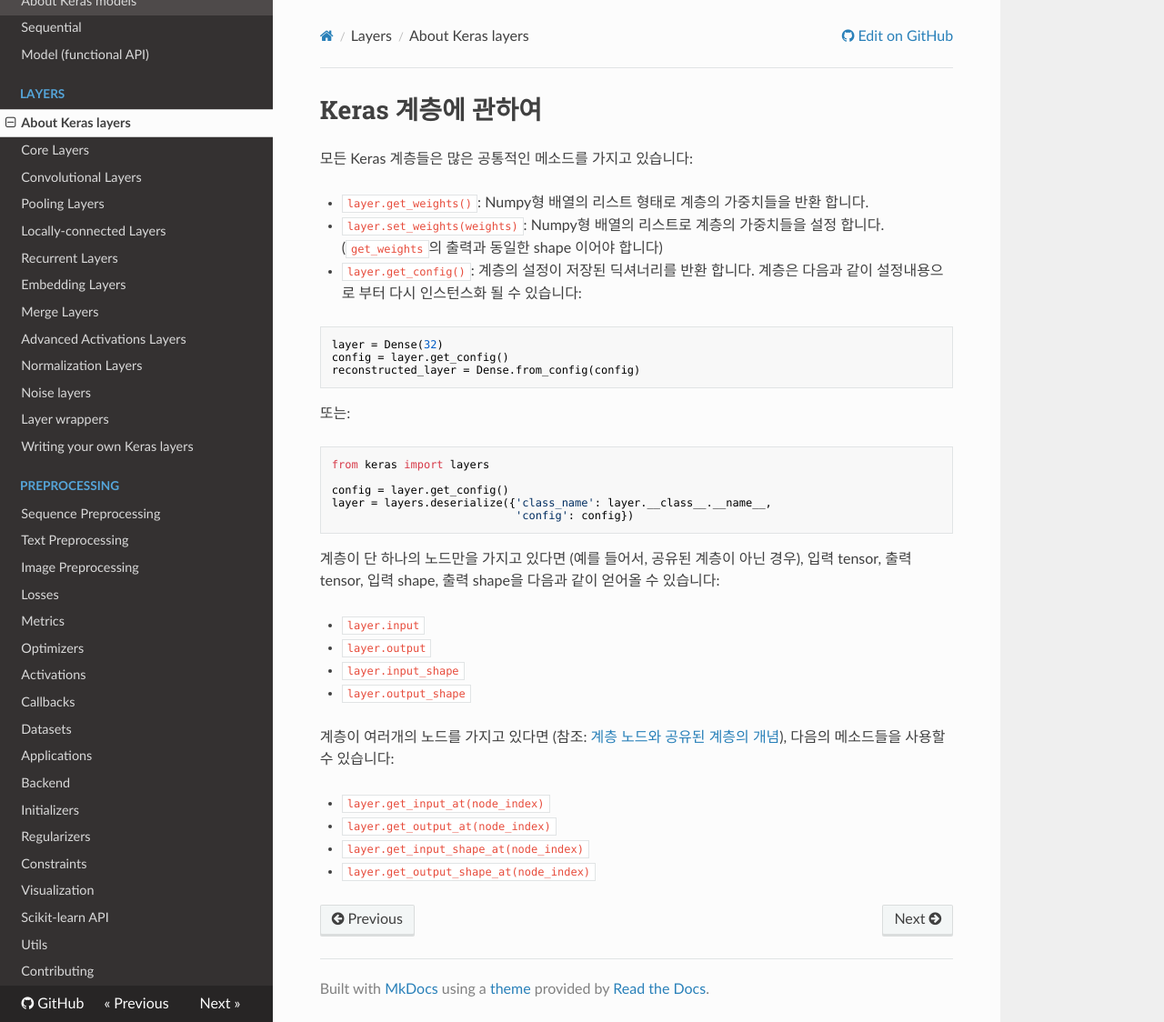
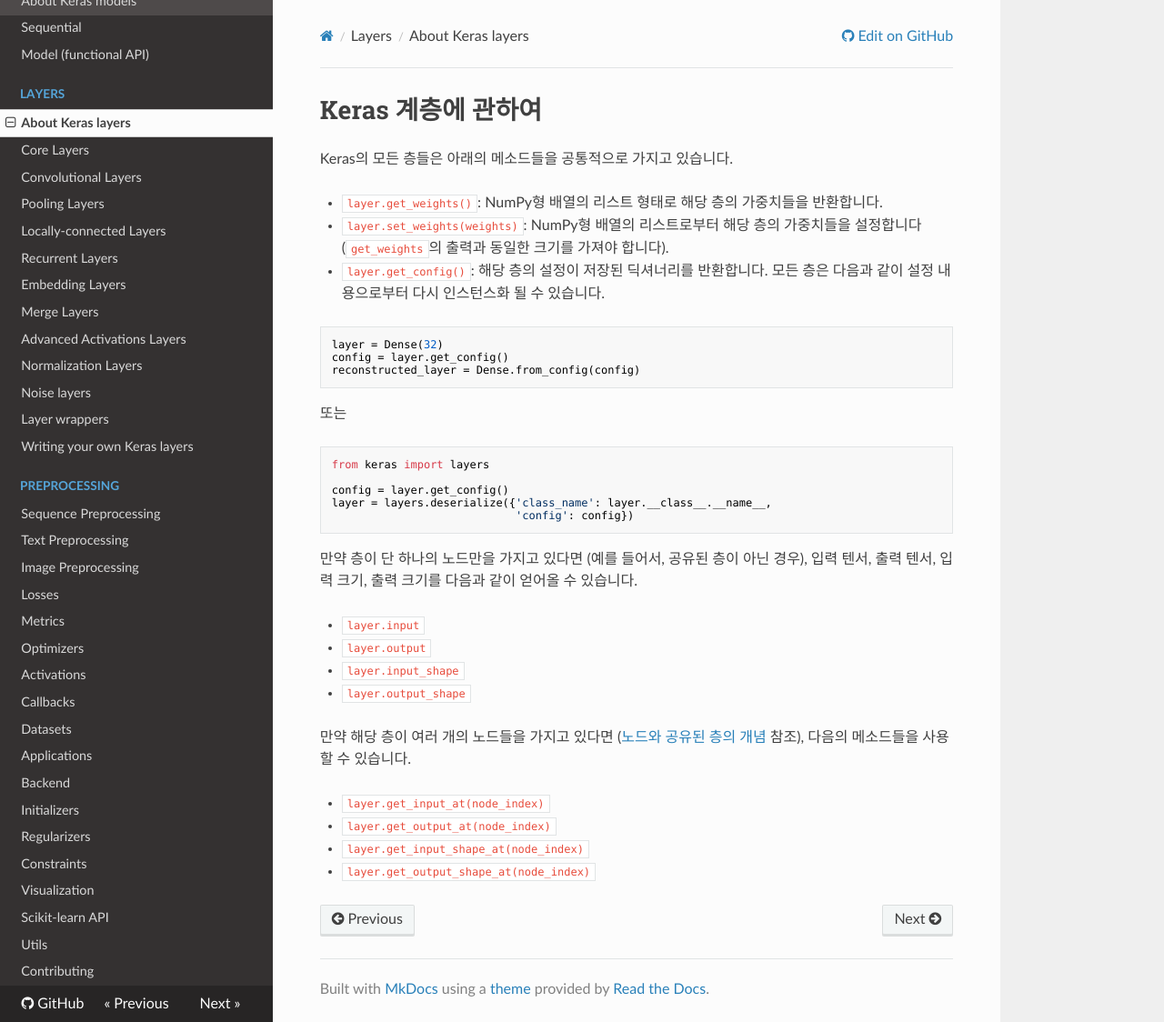
Before and after one commit to keras-team/keras-docs-ko, an MkDocs documentation site: the page built from sources/layers/about-keras-layers.md, in a window 1280 px wide and 1124 px high. Shown: the whole window at 91% size. Built offline with MkDocs 1.6.1, drawn with Linux system fonts in a browser that asks for light colours; nearby versions of some CDN libraries.

Commit message:
Update about-keras-layers.md

````diff
--- a/sources/layers/about-keras-layers.md
+++ b/sources/layers/about-keras-layers.md
@@ -1,10 +1,10 @@
 # Keras 계층에 관하여
 
-모든 Keras 계층들은 많은 공통적인 메소드를 가지고 있습니다:
+Keras의 모든 층들은 아래의 메소드들을 공통적으로 가지고 있습니다.
 
-- `layer.get_weights()`: Numpy형 배열의 리스트 형태로 계층의 가중치들을 반환 합니다.
-- `layer.set_weights(weights)`: Numpy형 배열의 리스트로 계층의 가중치들을 설정 합니다. (`get_weights`의 출력과 동일한 shape 이어야 합니다)
-- `layer.get_config()`: 계층의 설정이 저장된 딕셔너리를 반환 합니다. 계층은 다음과 같이 설정내용으로 부터 다시 인스턴스화 될 수 있습니다:
+- `layer.get_weights()`: NumPy형 배열의 리스트 형태로 해당 층의 가중치들을 반환합니다.
+- `layer.set_weights(weights)`: NumPy형 배열의 리스트로부터 해당 층의 가중치들을 설정합니다 (`get_weights`의 출력과 동일한 크기를 가져야 합니다).
+- `layer.get_config()`: 해당 층의 설정이 저장된 딕셔너리를 반환합니다. 모든 층은 다음과 같이 설정 내용으로부터 다시 인스턴스화 될 수 있습니다.
 
 ```python
 layer = Dense(32)
@@ -22,14 +22,14 @@
                             'config': config})
 ```
 
-계층이 단 하나의 노드만을 가지고 있다면 (예를 들어서, 공유된 계층이 아닌 경우), 입력 tensor, 출력 tensor, 입력 shape, 출력 shape을 다음과 같이 얻어올 수 있습니다:
+만약 층이 단 하나의 노드만을 가지고 있다면 (예를 들어서, 공유된 층이 아닌 경우), 입력 텐서, 출력 텐서, 입력 크기, 출력 크기를 다음과 같이 얻어올 수 있습니다.
 
 - `layer.input`
 - `layer.output`
 - `layer.input_shape`
 - `layer.output_shape`
 
-계층이 여러개의 노드를 가지고 있다면 (참조: [계층 노드와 공유된 계층의 개념](/getting-started/functional-api-guide/#the-concept-of-layer-node)), 다음의 메소드들을 사용할 수 있습니다:
+만약 해당 층이 여러 개의 노드들을 가지고 있다면 ([노드와 공유된 층의 개념](/getting-started/functional-api-guide/#the-concept-of-layer-node) 참조), 다음의 메소드들을 사용할 수 있습니다.
 
 - `layer.get_input_at(node_index)`
 - `layer.get_output_at(node_index)`
````
Also changed, not shown: other parts of sources/layers/about-keras-layers.md (+1 -1 lines).
